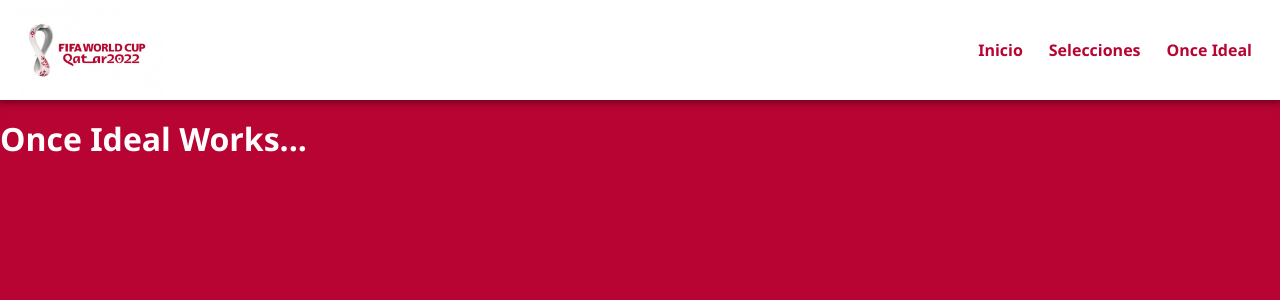
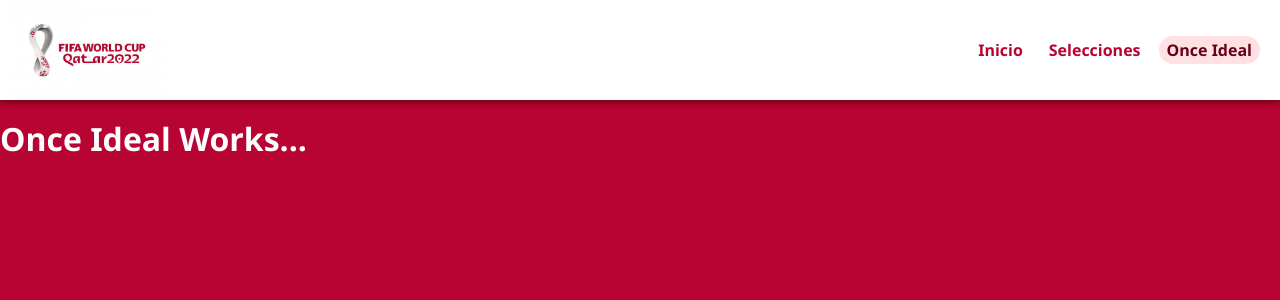
Before and after one commit to MaxiCarrillo/FIFAWorldCup22, a React (Vite) app in the folder Frontend/: page /OnceIdeal in a window 1280 px wide. Shown: the top 300 px of the page. Built offline with nearby package versions, Linux system fonts and the light colour scheme.

Commit message:
Update MenuHeader

```diff
--- a/Frontend/src/App.jsx
+++ b/Frontend/src/App.jsx
@@ -5,7 +5,6 @@ function App() {
 
   return (
     <>
-      <MenuHeader></MenuHeader>
       <Navigation></Navigation>
     </>
   )
--- a/Frontend/src/components/MenuHeader/MenuHeader.jsx
+++ b/Frontend/src/components/MenuHeader/MenuHeader.jsx
@@ -1,14 +1,34 @@
 import "./MenuHeader.css";
 import logoMundial from "../../assets/images/LogoQATAR22.jpg";
+import { NavLink } from "react-router-dom";
 
-export function MenuHeader(){
-    return(
+export function MenuHeader() {
+    return (
         <header className="menuNav">
-            <img src={logoMundial} alt="FIFA World Cup 2022 Logo" title="FIFA World Cup 2022" className="menuNav__imagen"/>
+            <img src={logoMundial} alt="FIFA World Cup 2022 Logo" title="FIFA World Cup 2022" className="menuNav__imagen" />
             <nav className="enlacesNav">
-                <a href="" className="enlacesNav__enlace">Inicio</a>
-                <a href="" className="enlacesNav__enlace">Selecciones</a>
-                <a href="" className="enlacesNav__enlace">Once Ideal</a>
+                <NavLink
+                    to="/inicio"
+                    className={({ isActive }) => {
+                        return isActive ? "enlacesNav__enlace enlacesNav__enlace--active" : "enlacesNav__enlace";
+                    }}
+                >
+                    Inicio
+                </NavLink>
+                <NavLink
+                    to="/selecciones"
+                    className={({ isActive }) => {
+                        return isActive ? "enlacesNav__enlace enlacesNav__enlace--active" : "enlacesNav__enlace";
+                    }}
+                >Selecciones
+                </NavLink>
+                <NavLink
+                    to="/onceIdeal"
+                    className={({ isActive }) => {
+                        return isActive ? "enlacesNav__enlace enlacesNav__enlace--active" : "enlacesNav__enlace";
+                    }}
+                >Once Ideal
+                </NavLink>
             </nav>
         </header>
     );
--- a/Frontend/src/routes/Navigation.jsx
+++ b/Frontend/src/routes/Navigation.jsx
@@ -4,11 +4,14 @@ import {
     NotFound
 } from "../views"
 
+import { MenuHeader } from "../components/MenuHeader/MenuHeader";
 import { BrowserRouter, Routes, Route } from "react-router-dom";
 
 export function Navigation() {
     return (
         <BrowserRouter>
+            {/* El Navbar debe estar dentro de BrowserRouter porque este tiene los <Link> */}
+            <MenuHeader></MenuHeader>
             <Routes>
                 <Route exact path="/" element={<Inicio></Inicio>}></Route>
                 <Route exact path="/inicio" element={<Inicio></Inicio>}></Route>
```
